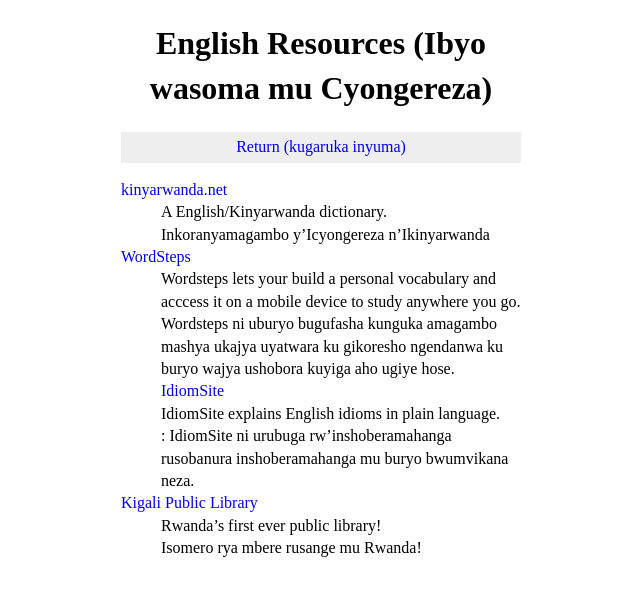
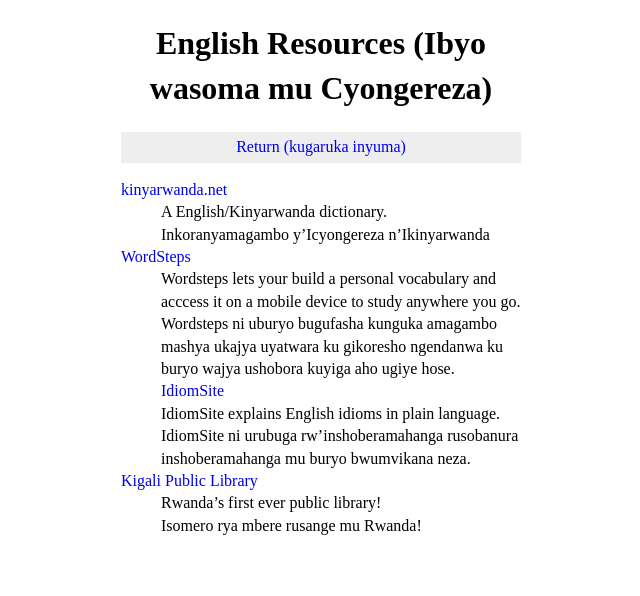
Before and after one commit to RwandaReads/RwandaReads.github.io, a Jekyll site: the page built from resources.md, in a window 1280 px wide. Shown: the top 596 px of the page, without its empty margins (319-959 px from the left). Built offline with Jekyll 4.4.1, drawn with Linux system fonts in a browser that asks for light colours.

```diff
--- a/resources.md
+++ b/resources.md
@@ -15,7 +15,7 @@ navigation:
 : Wordsteps ni uburyo bugufasha kunguka amagambo mashya ukajya uyatwara ku gikoresho ngendanwa ku buryo wajya ushobora kuyiga aho ugiye hose.
 [IdiomSite](http://www.idiomsite.com/)
 : IdiomSite explains English idioms in plain language.
-: : IdiomSite ni urubuga rw’inshoberamahanga rusobanura inshoberamahanga mu buryo bwumvikana neza.
+: IdiomSite ni urubuga rw’inshoberamahanga rusobanura inshoberamahanga mu buryo bwumvikana neza.
 
 [Kigali Public Library](http://www.kplonline.org/)
 : Rwanda's first ever public library!
```
